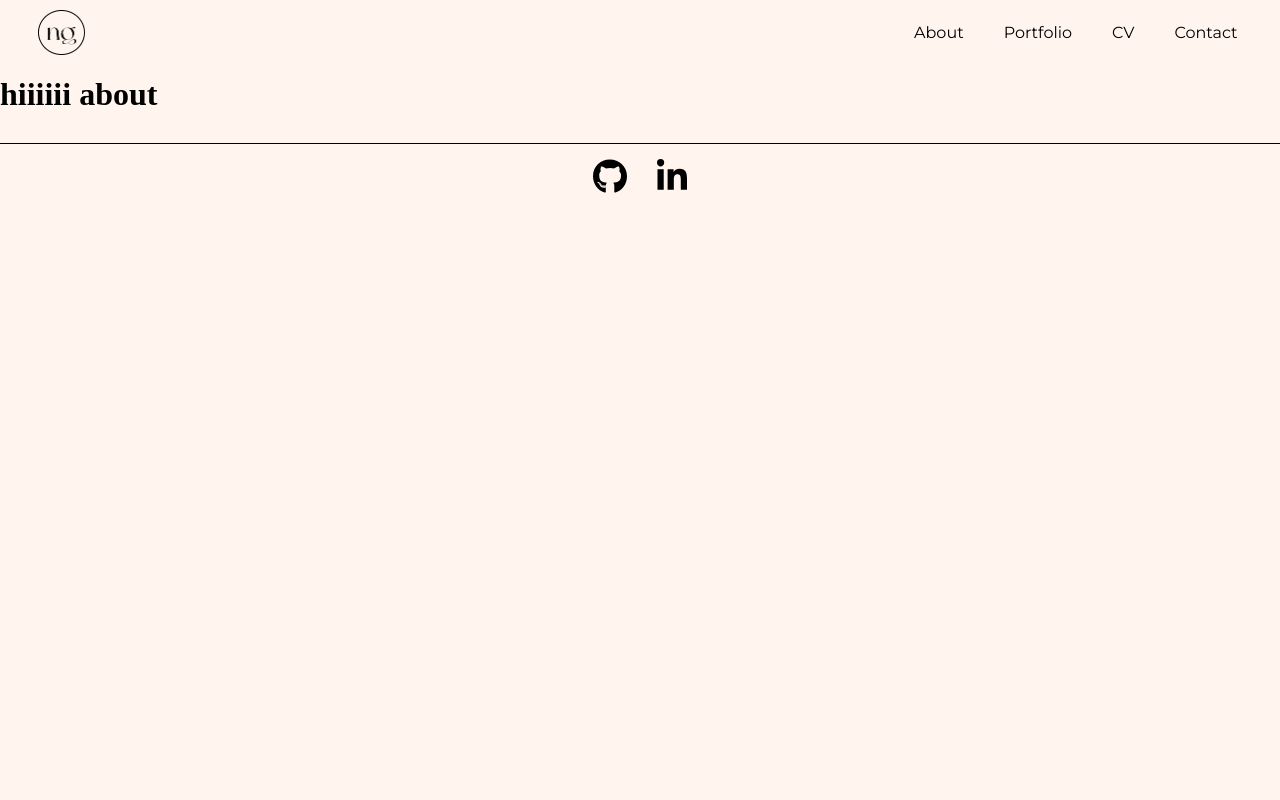
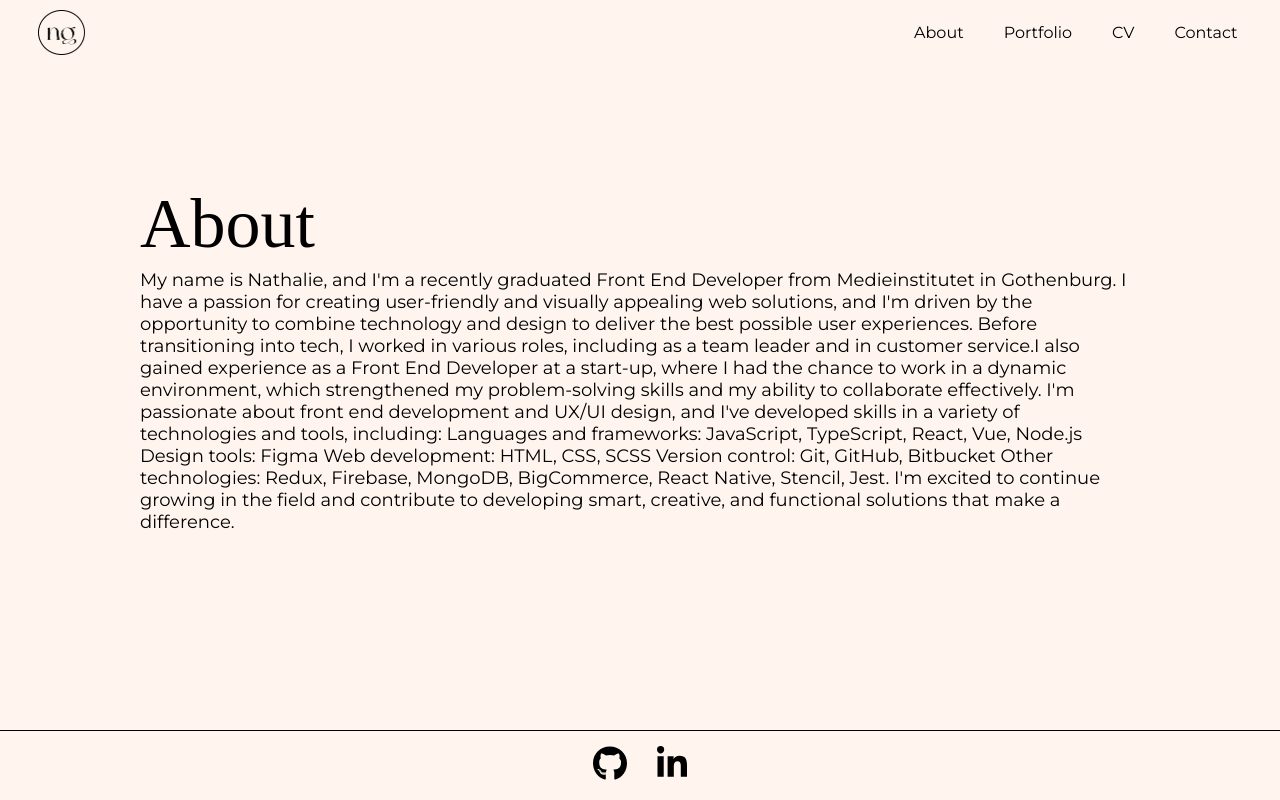
Before and after one commit to nathaliegustafsson/portfolio, a React (Vite) app: page /about in a window 1280 px wide. Built offline with nearby package versions, Linux system fonts and the light colour scheme.

Commit message:
add content

```diff
--- a/src/components/About.tsx
+++ b/src/components/About.tsx
@@ -1,5 +1,97 @@
+import styled from 'styled-components';
+import { media } from '../styles/breakpoints';
+
 function About() {
-	return <h1>hiiiiii about</h1>;
+	return (
+		<BigContainer>
+			<Container>
+				<div>
+					<Title>About</Title>
+					<InfoText>
+						My name is Nathalie, and I'm a recently graduated Front End
+						Developer from Medieinstitutet in Gothenburg. I have a passion for
+						creating user-friendly and visually appealing web solutions, and I'm
+						driven by the opportunity to combine technology and design to
+						deliver the best possible user experiences. Before transitioning
+						into tech, I worked in various roles, including as a team leader and
+						in customer service.I also gained experience as a Front End
+						Developer at a start-up, where I had the chance to work in a dynamic
+						environment, which strengthened my problem-solving skills and my
+						ability to collaborate effectively. I'm passionate about front end
+						development and UX/UI design, and I've developed skills in a variety
+						of technologies and tools, including: Languages and frameworks:
+						JavaScript, TypeScript, React, Vue, Node.js Design tools: Figma Web
+						development: HTML, CSS, SCSS Version control: Git, GitHub, Bitbucket
+						Other technologies: Redux, Firebase, MongoDB, BigCommerce, React
+						Native, Stencil, Jest. I'm excited to continue growing in the field
+						and contribute to developing smart, creative, and functional
+						solutions that make a difference.
+					</InfoText>
+				</div>
+				<div></div>
+			</Container>
+		</BigContainer>
+	);
 }
 
+// Styling
+const BigContainer = styled.div`
+	display: flex;
+	flex-direction: column;
+	margin-top: 20px;
+	height: 100%;
+	width: 85%;
+	padding: 20px;
+	max-width: 1000px;
+`;
+
+const Container = styled.div`
+	display: flex;
+	flex-direction: column;
+	gap: 30px;
+
+	@media ${media.desktop} {
+		gap: 40px;
+	}
+
+	@media ${media.desktopXL} {
+		gap: 50px;
+	}
+`;
+
+const Title = styled.h1`
+	display: inline-block;
+	font-family: 'NewYork';
+	font-size: 55px;
+	font-weight: 100;
+	margin-bottom: 5px;
+	margin: 0;
+
+	@media ${media.tablet} {
+		font-size: 70px;
+	}
+
+	@media ${media.desktop} {
+		font-size: 70px;
+	}
+
+	@media ${media.desktopXL} {
+		font-size: 90px;
+	}
+`;
+
+const InfoText = styled.p`
+	font-family: 'Montserrat';
+	font-size: 11px;
+	margin-top: 5px;
+
+	@media ${media.tablet} {
+		font-size: 14px;
+	}
+
+	@media ${media.desktop} {
+		font-size: 18px;
+	}
+`;
+
 export default About;
--- a/src/pages/AboutPage.tsx
+++ b/src/pages/AboutPage.tsx
@@ -1,21 +1,42 @@
+import styled from 'styled-components';
 import About from '../components/About';
 import Footer from '../components/Footer';
 import Header from '../components/Header';
+import { media } from '../styles/breakpoints';
 
 function AboutPage() {
 	return (
-		<div>
+		<AboutPageStyling>
 			<header>
 				<Header />
 			</header>
-			<main>
+			<MainContent>
 				<About />
-			</main>
+			</MainContent>
 			<footer>
 				<Footer />
 			</footer>
-		</div>
+		</AboutPageStyling>
 	);
 }
 
+// Styling
+const AboutPageStyling = styled.div`
+	display: flex;
+	flex-direction: column;
+	min-height: 100vh;
+`;
+
+const MainContent = styled.main`
+	display: flex;
+	flex-direction: column;
+	align-items: center;
+	flex: 1;
+	overflow-y: auto;
+
+	@media ${media.desktop} {
+		justify-content: center;
+	}
+`;
+
 export default AboutPage;
```
